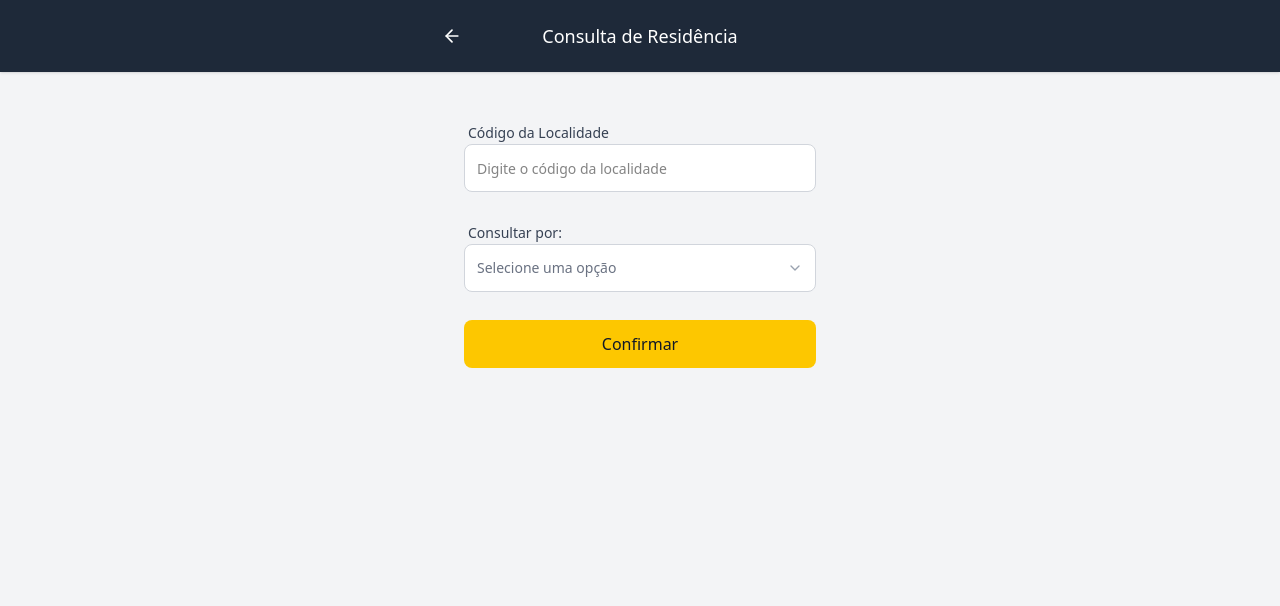
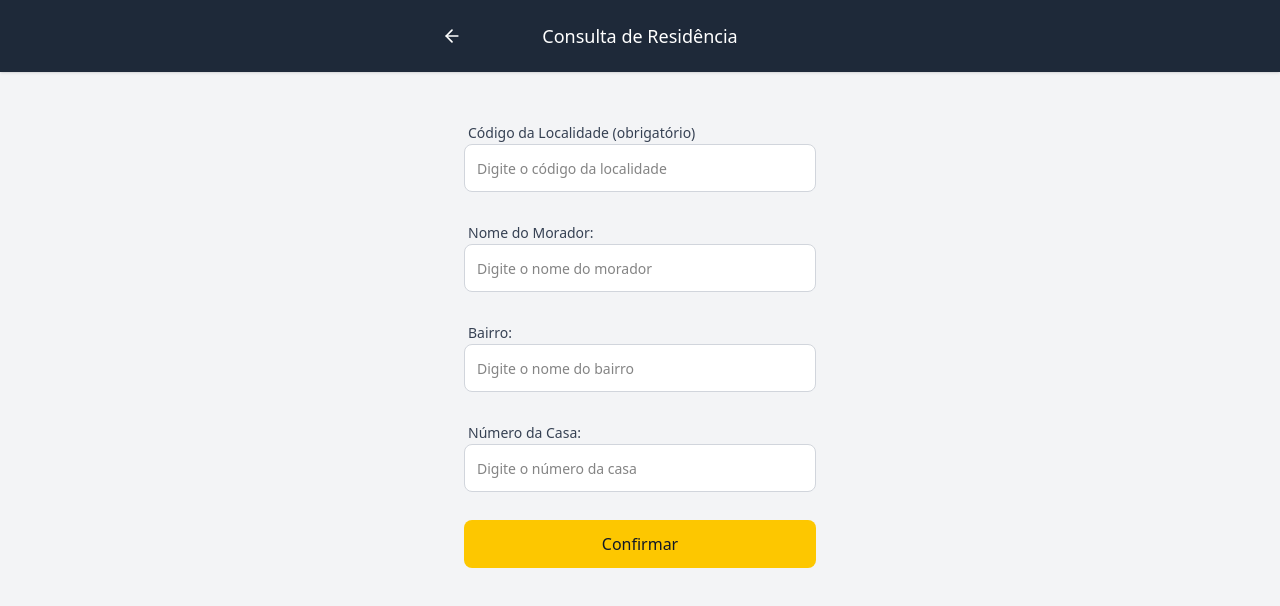
Before and after one commit to Fconeto/SIGEN, a Next.js app in the folder sigen-frontend/: page /chief-agent/residence-consult in a window 1280 px wide. Shown: the top 606 px of the page. Built offline with nearby package versions, Linux system fonts and the light colour scheme.

Commit message:
Ajustes de Review e otimização no filtro de busca

```diff
--- a/sigen-frontend/src/app_features/residence-consult/residence-consult.tsx
+++ b/sigen-frontend/src/app_features/residence-consult/residence-consult.tsx
@@ -13,14 +13,12 @@ import { SigenFormField } from "@/components/sigen-form-field";
 import { SigenInput } from "@/components/sigen-input";
 import { SigenDropdown } from "@/components/sigen-dropdown";
 import { SigenLoadingButton } from "@/components/sigen-loading-button";
-import { residenceFilterOptions } from "@/domain/entities/residence-filter";
 
 interface ResidenceConsult {
   locationId: string;
-  filterOption: string;
-  nomeMorador?: string;
-  bairro?: string;
-  numeroCasa?: string;
+  nomeMorador: string;
+  bairro: string;
+  numeroCasa: string;
 }
 
 export default function ResidenceConsult(){
@@ -29,7 +27,6 @@ export default function ResidenceConsult(){
   const { values, errors, handleChange, validateForm, setValues } = useForm(
     {
       locationId: "",
-      filterOption: "",
       nomeMorador: "",
       bairro: "",
       numeroCasa: "",
@@ -39,35 +36,12 @@ export default function ResidenceConsult(){
         validators.required("Campo obrigatório"),
       ],
       nomeMorador: [
-      (value, formValues) => {
-        if (formValues.filterOption === "nomeMorador") {
-          if (!value)
-            return "Campo obrigatório";
-
-          if (/\d/.test(value))
-            return "O campo nome não pode conter números";
-        }
-        return undefined;
-      },
+        (value) => /\d/.test(value) ? "O campo nome não pode conter números" :  undefined,
       ],
       bairro: [
-        (value, formValues) => {
-          if (formValues.filterOption === "bairro") {
-            if(!value)
-              return "Campo obrigatório"
-
-          if (/\d/.test(value))
-              return "O campo bairro não pode conter números";
-          }
-          return undefined;
-        }
+        (value) => /\d/.test(value) ? "O campo bairro não pode conter números" : undefined,
       ],
-      numeroCasa: [
-        (value, formValues) =>
-          formValues.filterOption === "numeroCasa" && !value
-            ? "Campo obrigatório"
-            : undefined,
-      ],
+      numeroCasa: [],
     }
   );
 
@@ -78,17 +52,6 @@ export default function ResidenceConsult(){
     message: "",
   });
 
-  const handleFilterLocationChange = (selectedValue: string) => {
-    handleChange("filterOption", selectedValue);
-
-    setValues(prevValues => ({
-      ...prevValues,
-      nomeMorador: selectedValue === "nomeMorador" ? prevValues.nomeMorador : "",
-      bairro: selectedValue === "bairro" ? prevValues.bairro : "",
-      numeroCasa: selectedValue === "numeroCasa" ? prevValues.numeroCasa : "",
-    }));
-  };
-
   const handleSubmit = async (e: React.FormEvent) => {
     e.preventDefault();
 
@@ -97,54 +60,21 @@ export default function ResidenceConsult(){
     }
 
     setIsLoading(true);
+
+    const searchParams = {
+      locationId: values.locationId,
+      ...(values.nomeMorador && { nomeMorador: values.nomeMorador }),
+      ...(values.bairro && { bairro: values.bairro }),
+      ...(values.numeroCasa && { numeroCasa: values.numeroCasa }),
+    };
+
     await new Promise((r) => setTimeout(r, 1000));
+
     console.log("Form Data:", values);
     setIsLoading(false);
 
-    router.push('/chief-agent/residence-infos');
-  };
-
-  const renderDropboxInputFilter = () => {
-    const selectedOption = residenceFilterOptions.find(opt => opt.value === values.filterOption);
-
-    if (!selectedOption)
-      return null;
-
-    const inputId = selectedOption.value as keyof ResidenceConsult;
-    const inputLabel = selectedOption.fieldLabel ?? "";
-
-    const validatorInput = (e: React.ChangeEvent<HTMLInputElement>) => {
-      const { value } = e.target;
-
-      if (inputId === "nomeMorador") {
-        const removeNumbers = value.replace(/\d/g, '');
-        handleChange(inputId, removeNumbers);
-      }
-      else if (inputId === "bairro") {
-        const removeNumbers = value.replace(/\d/g, '');
-        handleChange(inputId, removeNumbers);
-      }
-      else {
-        handleChange(inputId, value);
-      }
-  };
-
-    return (
-      <SigenFormField
-        id={inputId}
-        label={inputLabel}
-        error={errors[inputId]}
-      >
-      <SigenInput
-        id={inputId}
-        value={values[inputId] || ""}
-        onChange={(e) => handleChange(inputId, e.target.value)}
-        aria-invalid={!!errors[inputId]}
-        placeholder={`Digite o ${inputLabel.toLowerCase()}`}
-      />
-      </SigenFormField>
-    );
-  };
+    const queryString = new URLSearchParams(searchParams).toString();
+    router.push(`/chief-agent/residence-infos?${queryString}`);  };
 
   return (
     <>
@@ -156,7 +86,7 @@ export default function ResidenceConsult(){
         <form onSubmit={handleSubmit} className="space-y-2 p-6">
           <SigenFormField
             id="locationId"
-            label="Código da Localidade"
+            label="Código da Localidade (obrigatório)"
             error={errors.locationId}
           >
             <SigenInput
@@ -168,15 +98,47 @@ export default function ResidenceConsult(){
             />
           </SigenFormField>
 
-            <SigenFormField id="typeConsult" label="Consultar por:">
-              <SigenDropdown
-                value={values.filterOption}
-                onValueChange={handleFilterLocationChange}
-                options={residenceFilterOptions}
+          <SigenFormField
+            id="nomeMorador"
+            label="Nome do Morador:"
+            error={errors.nomeMorador}
+          >
+            <SigenInput
+              id="nomeMorador"
+              value={values.nomeMorador}
+              onChange={(e) => handleChange("nomeMorador", e.target.value)}
+              aria-invalid={!!errors.nomeMorador}
+              placeholder="Digite o nome do morador"
             />
           </SigenFormField>
 
-            {renderDropboxInputFilter()}
+          <SigenFormField
+            id="bairro"
+            label="Bairro:"
+            error={errors.bairro}
+          >
+            <SigenInput
+              id="bairro"
+              value={values.bairro}
+              onChange={(e) => handleChange("bairro", e.target.value)}
+              aria-invalid={!!errors.bairro}
+              placeholder="Digite o nome do bairro"
+            />
+          </SigenFormField>
+
+          <SigenFormField
+            id="numeroCasa"
+            label="Número da Casa:"
+            error={errors.numeroCasa}
+          >
+            <SigenInput
+              id="numeroCasa"
+              value={values.numeroCasa}
+              onChange={(e) => handleChange("numeroCasa", e.target.value)}
+              aria-invalid={!!errors.numeroCasa}
+              placeholder="Digite o número da casa"
+            />
+          </SigenFormField>
 
           <SigenLoadingButton type="submit" loading={isLoading}>
             Confirmar
--- a/sigen-frontend/src/domain/entities/residence-filter.ts
+++ /dev/null
@@ -1,21 +0,0 @@
-export type ResidenceFilterType = "nomeMorador" | "bairro" | "numeroCasa";
-
-export interface ResidenceFilterOption {
-  value: ResidenceFilterType;
-  label: string;
-  fieldLabel: string;
-}
-
-export const residenceFilterOptions: ResidenceFilterOption[] = [
-  { value: "nomeMorador", label: "Nome do morador", fieldLabel: "Nome do Morador" },
-  { value: "bairro", label: "Bairro", fieldLabel: "Bairro" },
-  { value: "numeroCasa", label: "Número da casa", fieldLabel: "Número da Casa" },
-];
-
-export interface ResidenceConsult {
-  locationId: string;
-  filterOption: ResidenceFilterType | "";
-  nomeMorador?: string;
-  bairro?: string;
-  numeroCasa?: string;
-}
```
Lines whose indentation alone changed are shown as unchanged.
